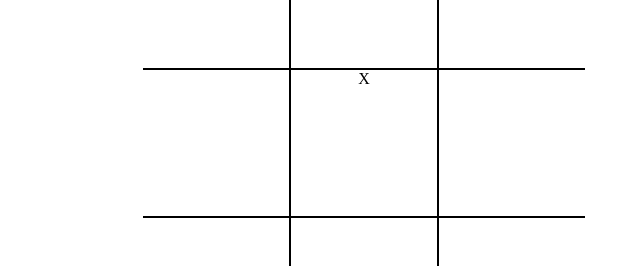
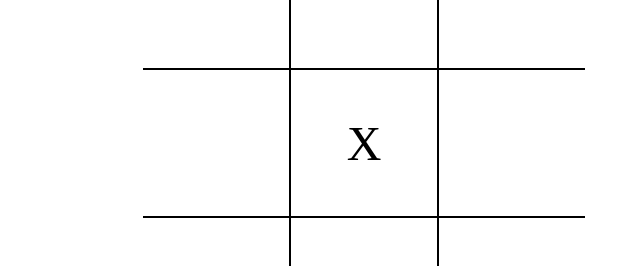
Before and after one commit to wbigger/2022-4Cinf-tris-progress, a plain HTML site: page src/capobianco.html in a window 1280 px wide. Shown: the part 294-560 px from the top of the page, 276-916 px from the left. Drawn offline with Linux system fonts and the light colour scheme.

Commit message:
Center symbol

```diff
--- a/src/style.css
+++ b/src/style.css
@@ -5,10 +5,19 @@
     background-color: black;
     width: 35%;
     margin: 15% auto 0 auto
+
 }
 
 .grid-item {
     aspect-ratio: 1;
     background-color: white;
-    text-align: center;
+    position: relative;
 }
+
+.grid-item > span {
+    position: absolute;
+    top: 50%;
+    left: 50%;
+    transform: translateY(-50%) translateX(-50%);
+    font-size: 3em;
+}
```
Also changed, not shown: 1 other file.
